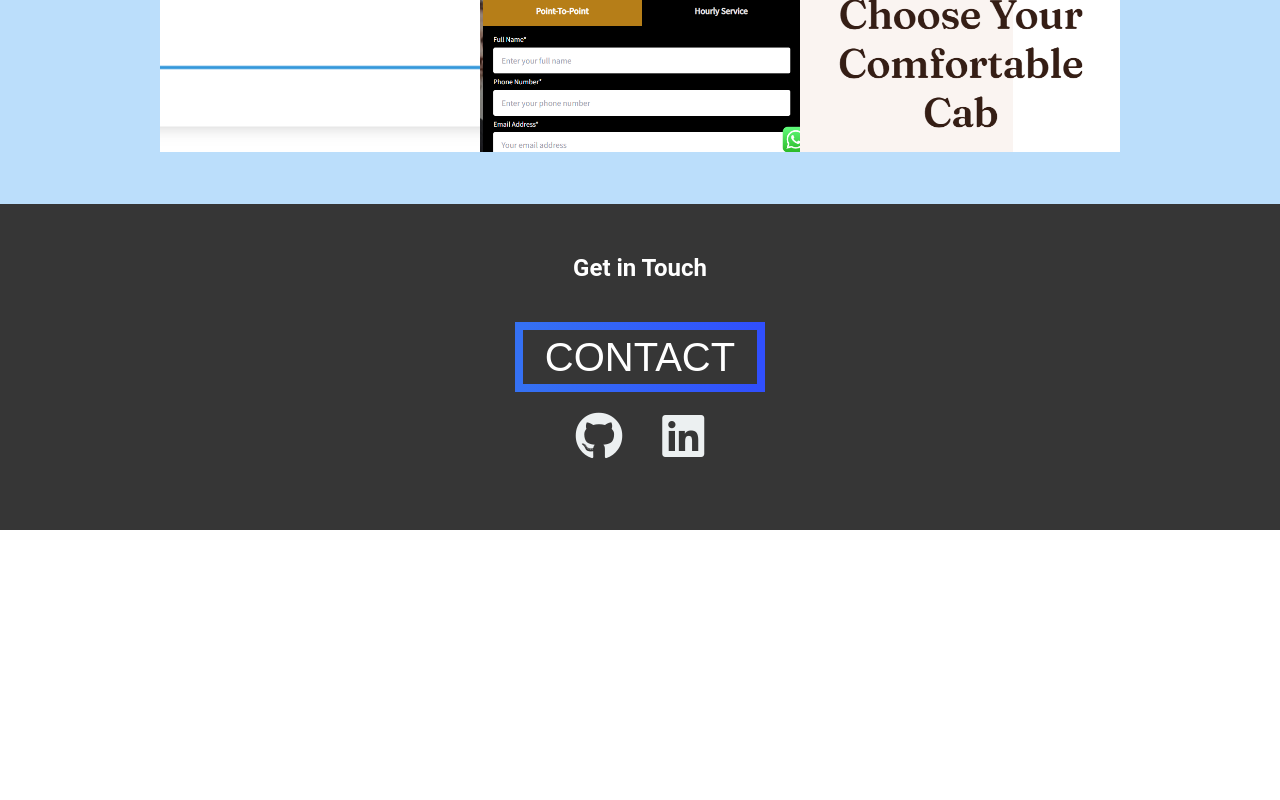
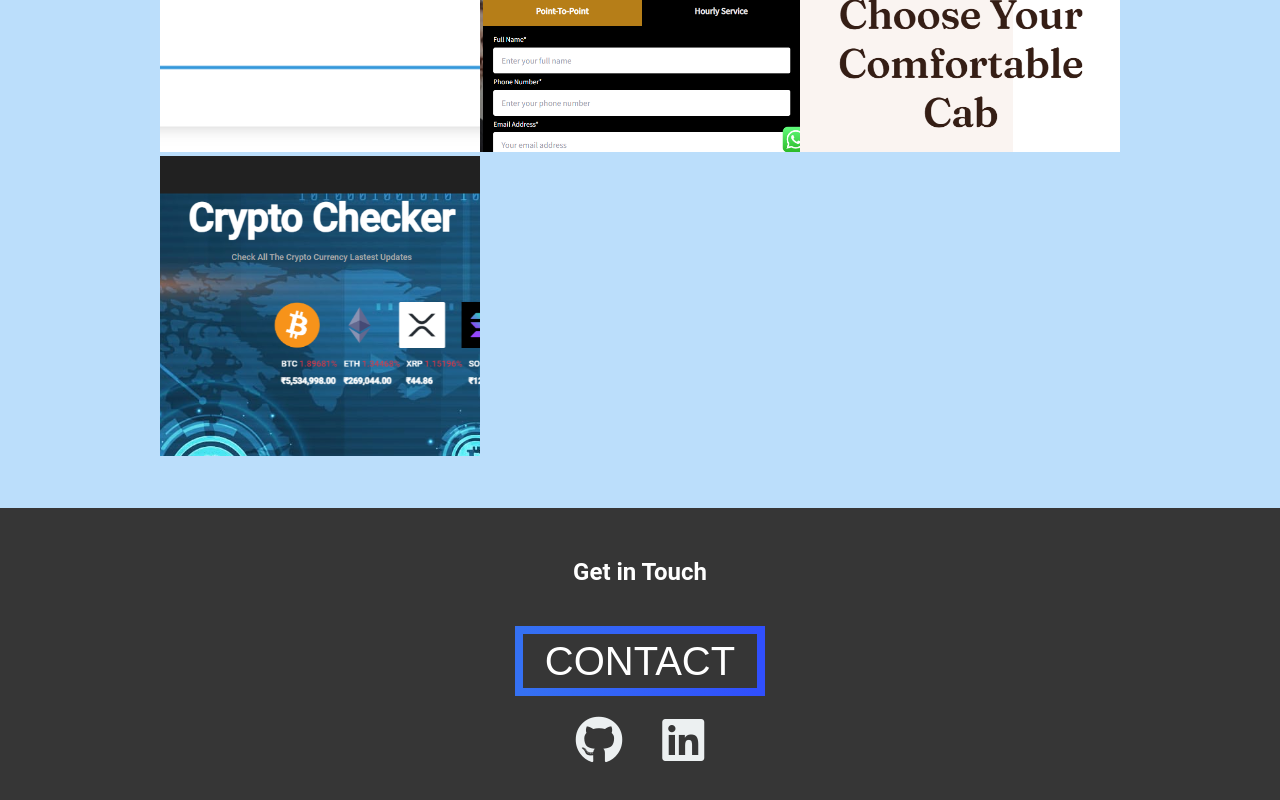
Before and after one commit to somesh0007/portfolio, an Angular app: page / in a window 1280 px wide. Shown: the part 1510-2310 px from the top of the page. Before the commit the page ends 2040 px from the top, so only its background shows below. Built offline with nearby package versions, Linux system fonts and the light colour scheme; a web font is replaced by a local one.

Commit message:
added project detail

```diff
--- a/src/app/portfolio/portfolio.component.ts
+++ b/src/app/portfolio/portfolio.component.ts
@@ -19,8 +19,6 @@ export class PortfolioComponent extends ScrollAnimationComponent implements OnIn
 
   ngOnInit() {
    this.http.get("./assets/json/projetos.json").subscribe((portfolio) => {
-    console.log(portfolio);
-
      this.projectList = portfolio;
    });
   }
--- a/src/assets/json/projetos.json
+++ b/src/assets/json/projetos.json
@@ -45,5 +45,29 @@
         "img":"./assets/img/goalbit-android.jpg",
         "github": "https://airporttaxicabneedham.com/",
         "link": "yes"
+    },
+    {
+        "title": "CryptoCurrency Price Checker",
+        "paragraph": "In this we can check the Crypto Currency live prices fetching from coingecko api.",
+        "tools": [
+            {
+                "title": "Angular 15"
+            },
+            {
+                "title": "Material UI"
+            },
+            {
+                "title": "SCSS"
+            },
+            {
+                "title": "ngx-graph"
+            },
+            {
+                "title": "Bootstrap"
+            }
+        ],
+        "img": "./assets/img/crypto.jpg",
+        "github": "https://bitcoin-price-check.netlify.app/coin-list",
+        "link": "yes"
     }
 ]
```
Also changed, not shown: src/assets/img/crypto.jpg (added).
